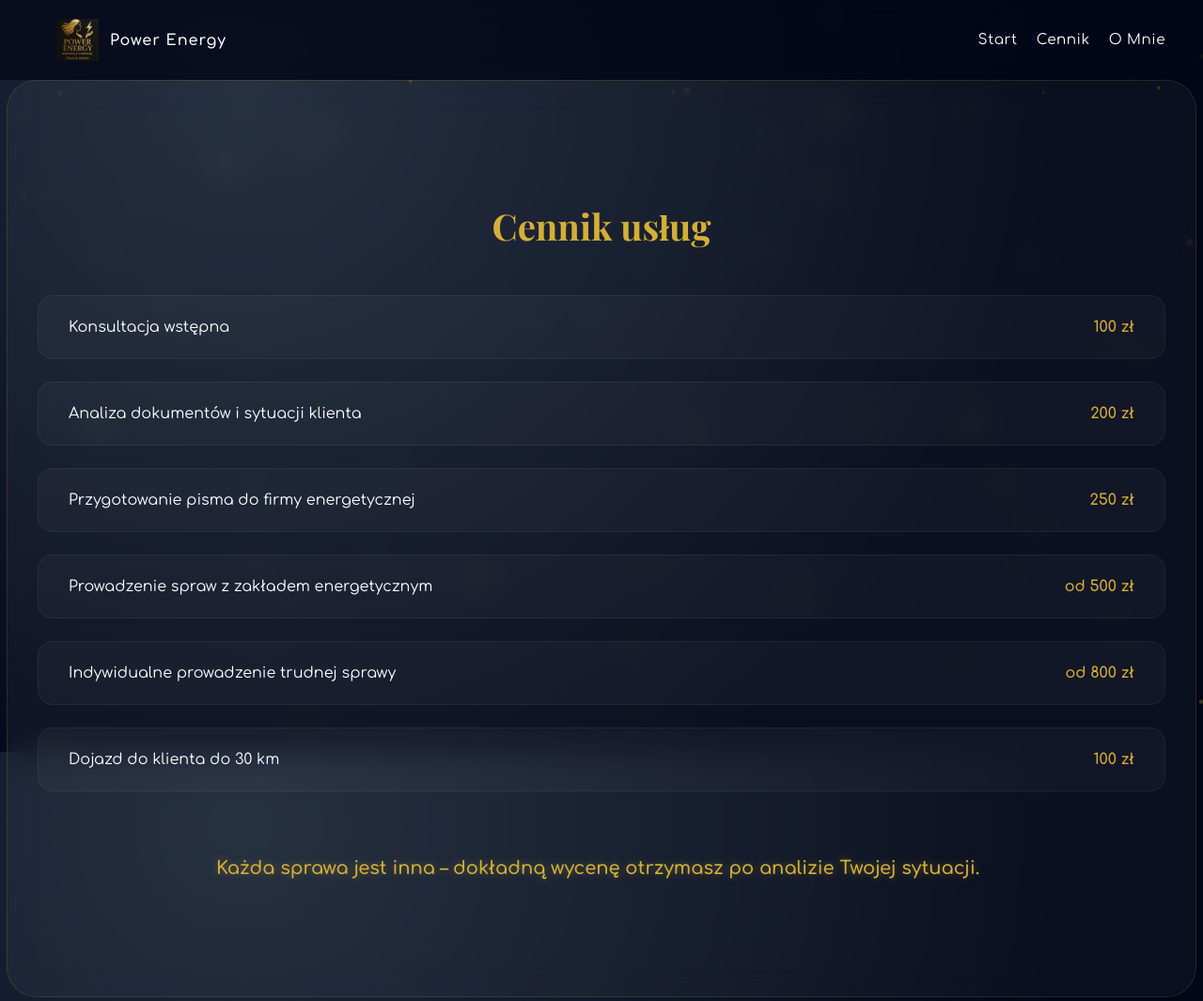
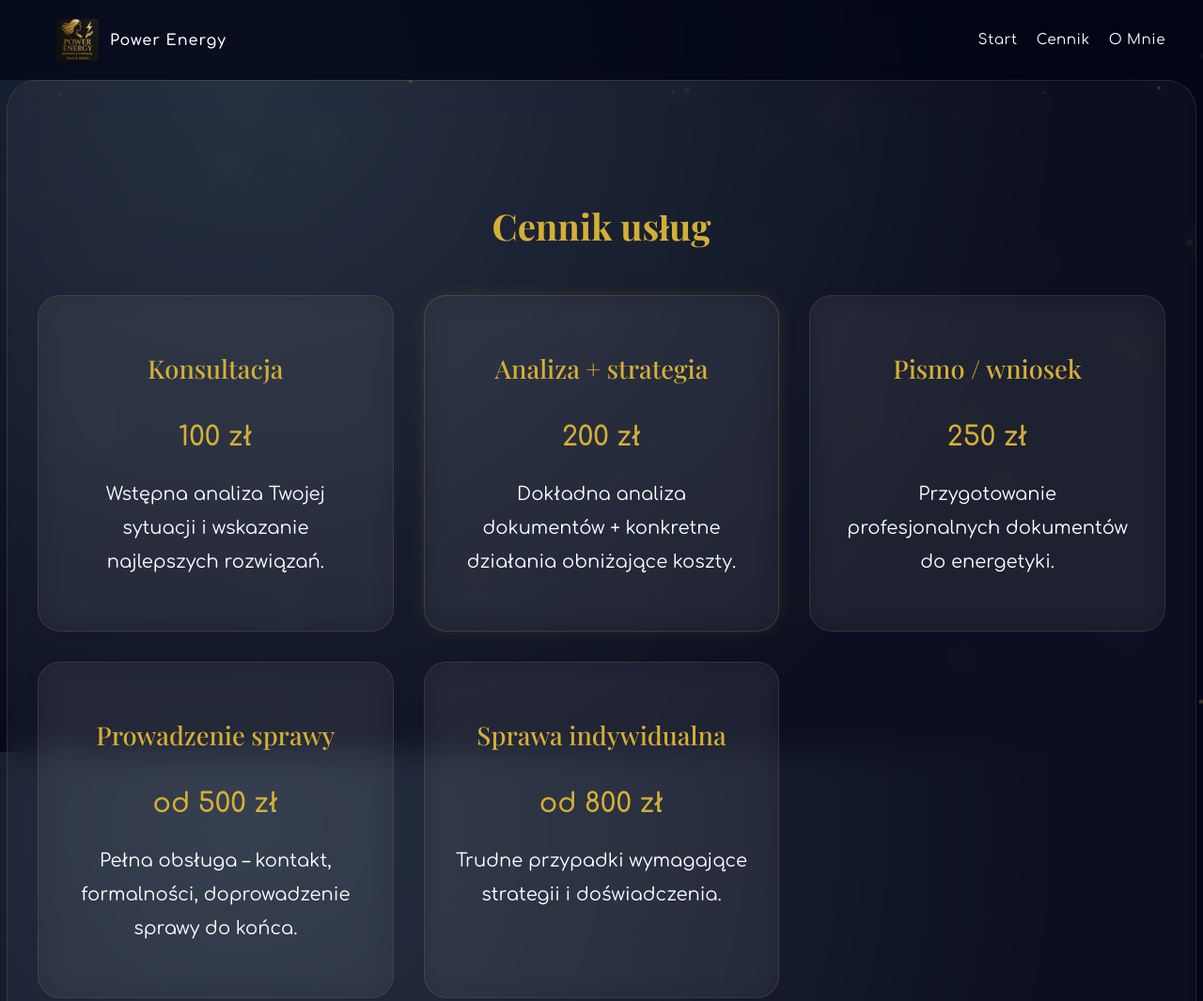
Before and after one commit to piotr02468/kobietazenergia.pl, a plain HTML site: page cennik/index.html in a window 1280 px wide. Shown: the top 1065 px of the page at 94% size. Drawn offline with nearby package versions, Linux system fonts and the light colour scheme.

Commit message:
poprawa skalowania strony miedzy urządzeniami

```diff
--- a/cennik/index.html
+++ b/cennik/index.html
@@ -39,38 +39,37 @@
 <section class="section glass fade" id="cennik">
   <h2>Cennik usług</h2>
 
-  <div class="pricing">
+  <div class="pricing-grid">
 
-    <div class="price-row">
-      <span>Konsultacja wstępna</span>
-      <span class="price">100 zł</span>
+    <div class="pricing-card">
+      <h3>Konsultacja</h3>
+      <p class="price">100 zł</p>
+      <p>Wstępna analiza Twojej sytuacji i wskazanie najlepszych rozwiązań.</p>
     </div>
 
-    <div class="price-row">
-      <span>Analiza dokumentów i sytuacji klienta</span>
-      <span class="price">200 zł</span>
+    <div class="pricing-card featured">
+      <h3>Analiza + strategia</h3>
+      <p class="price">200 zł</p>
+      <p>Dokładna analiza dokumentów + konkretne działania obniżające koszty.</p>
     </div>
 
-    <div class="price-row">
-      <span>Przygotowanie pisma do firmy energetycznej</span>
-      <span class="price">250 zł</span>
+    <div class="pricing-card">
+      <h3>Pismo / wniosek</h3>
+      <p class="price">250 zł</p>
+      <p>Przygotowanie profesjonalnych dokumentów do energetyki.</p>
     </div>
 
-    <div class="price-row">
-      <span>Prowadzenie spraw z zakładem energetycznym</span>
-      <span class="price">od 500 zł</span>
+    <div class="pricing-card">
+      <h3>Prowadzenie sprawy</h3>
+      <p class="price">od 500 zł</p>
+      <p>Pełna obsługa – kontakt, formalności, doprowadzenie sprawy do końca.</p>
     </div>
 
-    <div class="price-row">
-      <span>Indywidualne prowadzenie trudnej sprawy</span>
-      <span class="price">od 800 zł</span>
+    <div class="pricing-card premium">
+      <h3>Sprawa indywidualna</h3>
+      <p class="price">od 800 zł</p>
+      <p>Trudne przypadki wymagające strategii i doświadczenia.</p>
     </div>
-
-    <div class="price-row">
-      <span>Dojazd do klienta do 30 km</span>
-      <span class="price">100 zł</span>
-    </div>
-
 
   </div>
 
--- a/style/style.css
+++ b/style/style.css
@@ -12,6 +12,7 @@ body {
   background-attachment: fixed;
   color: white;
   margin: 0;
+  overflow-x: hidden;
 }
 
 #bg-canvas {
@@ -28,6 +29,7 @@ body {
   text-align: center;
   padding: 10rem 2rem 8rem;
   position: relative;
+  overflow: hidden;
 }
 .hero h1 {
   margin-bottom: 1.2rem;
@@ -117,6 +119,47 @@ body {
   transform: translateY(-8px) scale(1.03);
   box-shadow: 0 20px 50px rgba(0,0,0,0.6);
   border: 1px solid rgba(212,175,55,0.3);
+}
+
+.pricing-grid {
+  display: grid;
+  grid-template-columns: repeat(auto-fit, minmax(240px, 1fr));
+  gap: 1.75rem;
+  margin-top: 2.5rem;
+}
+
+.pricing-card {
+  display: flex;
+  flex-direction: column;
+  align-items: center;
+  text-align: center;
+  padding: 2rem;
+  border-radius: 22px;
+  background: rgba(255,255,255,0.08);
+  border: 1px solid rgba(255,255,255,0.08);
+  transition: 0.4s;
+}
+
+.pricing-card:hover {
+  transform: translateY(-8px) scale(1.03);
+  box-shadow: 0 20px 60px rgba(0,0,0,0.55);
+  border-color: rgba(212,175,55,0.3);
+}
+
+.pricing-card h3 {
+  margin-bottom: 0.8rem;
+  font-size: 1.7rem;
+}
+
+.pricing-card .price {
+  margin: 0.8rem 0 1.2rem;
+  font-size: 2rem;
+  font-weight: 700;
+  color: var(--gold);
+}
+
+.pricing-card p {
+  max-width: 28rem;
 }
 
 .profile img {
@@ -360,6 +403,55 @@ p {
   font-size: 1.1rem;
 }
 
+.pricing-grid {
+  display: grid;
+  grid-template-columns: repeat(auto-fit, minmax(300px, 1fr));
+  gap: 2rem;
+  margin-top: 3rem;
+  margin-bottom: 3.5rem;
+}
+
+.pricing-card {
+  padding: 2rem;
+  border-radius: 24px;
+  background: rgba(255,255,255,0.04);
+  backdrop-filter: blur(16px);
+  border: 1px solid rgba(212,175,55,0.15);
+  transition: 0.4s;
+  text-align: center;
+  position: relative;
+}
+
+.pricing-card h3 {
+  margin-bottom: 1rem;
+}
+
+.pricing-card .price {
+  font-size: 1.8rem;
+  color: var(--gold);
+  font-weight: 600;
+  margin: 0.8rem auto 1rem;
+}
+
+.pricing-card:hover {
+  transform: translateY(-10px) scale(1.02);
+  box-shadow: 0 20px 60px rgba(0,0,0,0.6);
+  border: 1px solid rgba(212,175,55,0.3);
+}
+
+/* WYRÓŻNIONA */
+.pricing-card.featured {
+  border: 1px solid rgba(212,175,55,0.2);
+  box-shadow: 0 0 18px rgba(212,175,55,0.12);
+}
+
+/* PREMIUM */
+.pricing-card.premium {
+  background: rgba(255,255,255,0.04);
+  backdrop-filter: blur(16px);
+  border: 1px solid rgba(212,175,55,0.15);
+}
+
 
 @media (max-width: 768px) {
   h1 {
```
